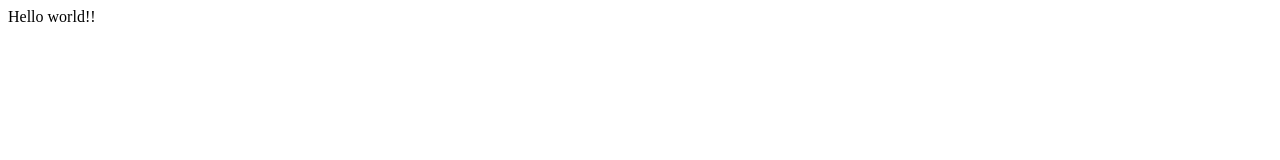
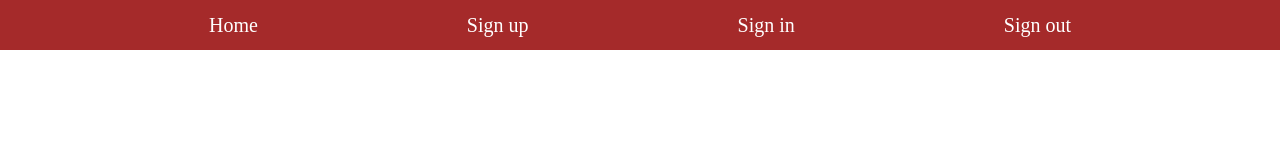
Before and after one commit to muhsinkamil/JWT-Authentication, a React app in the folder client/: page / in a window 1280 px wide. Built offline with nearby package versions, Linux system fonts and the light colour scheme.

Commit message:
Adding Navbar and routes
Adding router and navbar

```diff
--- a/client/package.json
+++ b/client/package.json
@@ -8,6 +8,7 @@
     "@testing-library/user-event": "^12.6.0",
     "react": "^17.0.1",
     "react-dom": "^17.0.1",
+    "react-router-dom": "^5.2.0",
     "react-scripts": "4.0.1",
     "web-vitals": "^0.2.4"
   },
--- a/client/public/index.html
+++ b/client/public/index.html
@@ -1,8 +1,7 @@
 <!DOCTYPE html>
 <html lang="en">
   <head>
-  <meta charset="UTF-8">
-  <meta name="viewport" content="width=device-width, initial-scale=1.0">
+    <meta charset="UTF-8" />
     <title>Redux Authentication</title>
   </head>
   <body>
--- a/client/src/Components/App.js
+++ b/client/src/Components/App.js
@@ -1,7 +1,16 @@
-import React from 'react'
+import React from "react"
+import Navbar from "./Navbar"
+import "../dist/index.css"
+import { BrowserRouter } from "react-router-dom"
 
 function App() {
-  return <div className="App">Hello world!!</div>
+  return (
+    <div className="App">
+      <BrowserRouter>
+        <Navbar />
+      </BrowserRouter>
+    </div>
+  )
 }
 
 export default App
--- /dev/null
+++ b/client/src/Components/Navbar.js
@@ -0,0 +1,27 @@
+import React, { Component } from "react"
+import {  Link } from "react-router-dom"
+
+class Navbar extends Component {
+  render() {
+    return (
+      <nav className="navbar">
+        <ul>
+          <li>
+            <Link to="/" className="tags">Home</Link>
+          </li>
+          <li>
+            <Link to="/signup">Sign up</Link>
+          </li>
+          <li>
+            <Link to="/signin">Sign in</Link>
+          </li>
+          <li>
+            <Link to="/signout">Sign out</Link>
+          </li>
+        </ul>
+      </nav>
+    )
+  }
+}
+
+export default Navbar
--- /dev/null
+++ b/client/src/Styles/_Navbar.scss
@@ -0,0 +1,17 @@
+nav {
+  background: #a52a2a;
+
+  ul {
+    list-style-type: none;
+    height: 50px;
+    display: flex;
+    justify-content: space-evenly;
+    align-items: center;
+
+    a{
+      color: white;
+      font-size: 20px;
+      text-decoration: none;
+    }
+  }
+}
--- /dev/null
+++ b/client/src/Styles/index.scss
@@ -0,0 +1,6 @@
+* {
+    margin: 0;
+    padding: 0;
+    box-sizing: border-box;
+}
+@import './_Navbar.scss'
```
Also changed, not shown: client/src/dist/index.css (added), 4 other files. Lines whose indentation alone changed are shown as unchanged.
